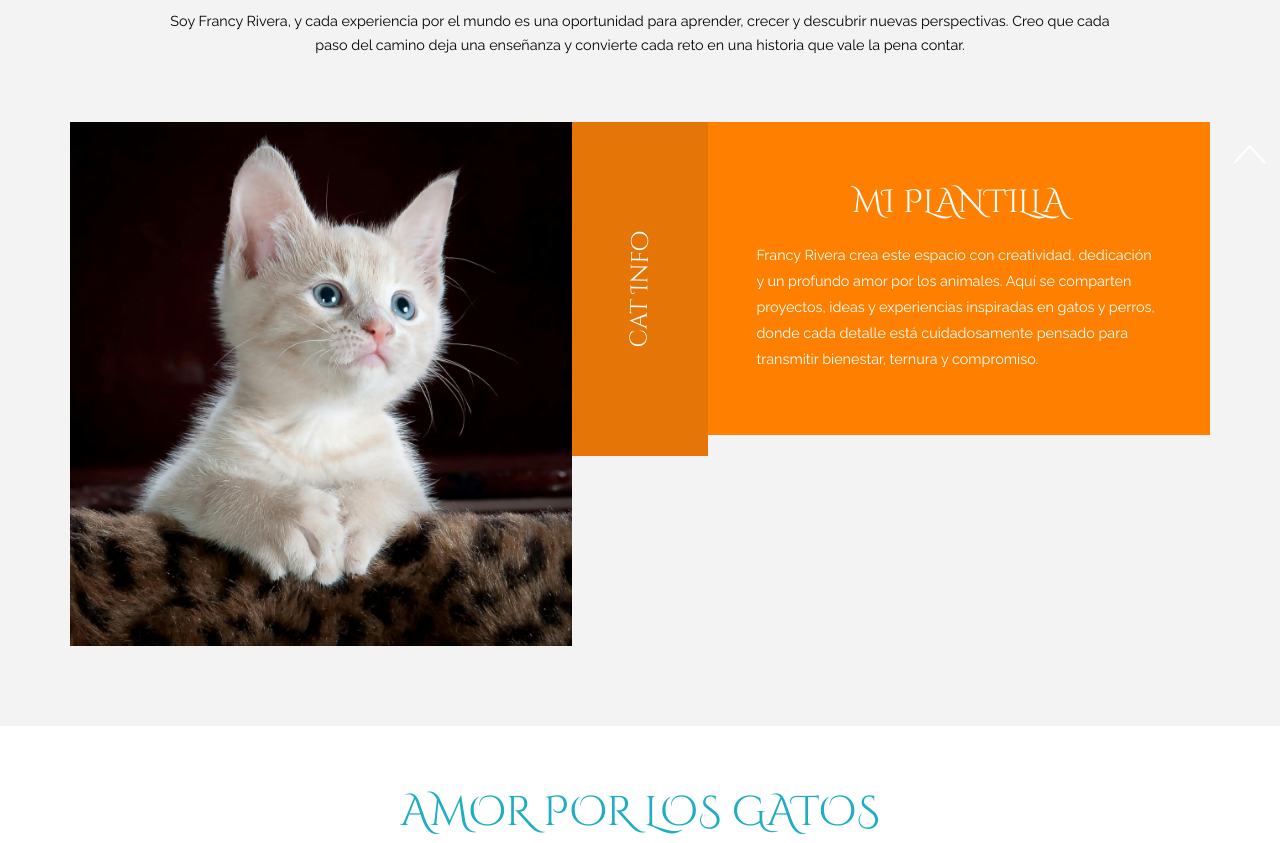
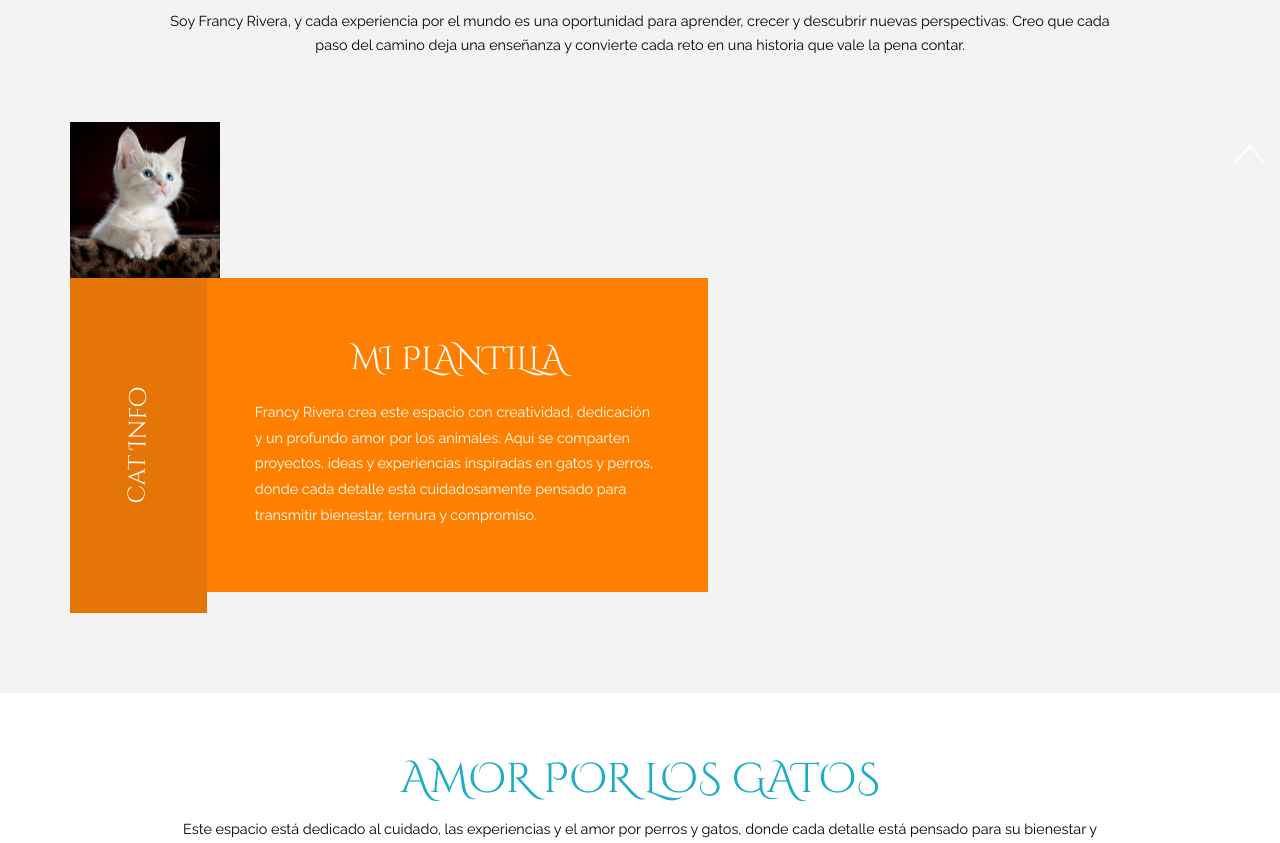
Before and after one commit to francyrivera43-sudo/MI-PRIMER-PROYECTO, a plain HTML site: page index.html in a window 1280 px wide. Shown: the part 624-1467 px from the top of the page. Drawn offline with Linux system fonts and the light colour scheme.

Commit message:
huellitas-amor

```diff
--- a/index.html
+++ b/index.html
@@ -199,7 +199,7 @@ Smartphone Compatible web template, free webdesigns for Nokia, Samsung, LG, Sony
 Creo que cada paso del camino deja una enseñanza y convierte cada reto en una historia que vale la pena contar.</p>
 			  	</div>
 				<div class="huellitas-amor">
-					<div class="cat-info-left">
+
 						<img src="images/cat.jpg" width="150px" heigt="150px" />
 					</div>
 					<div class="cat-info-middle">
```
